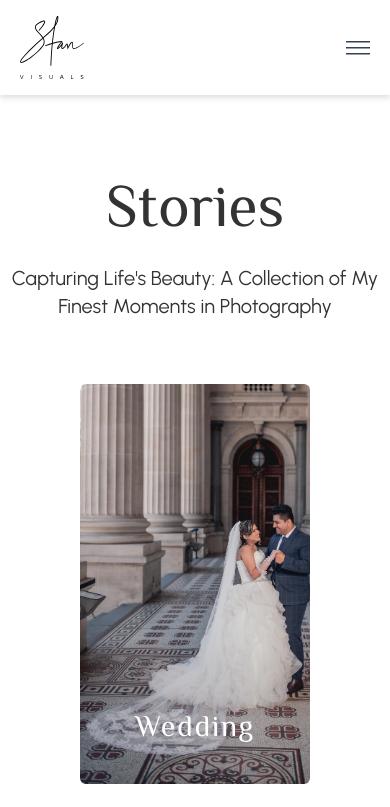
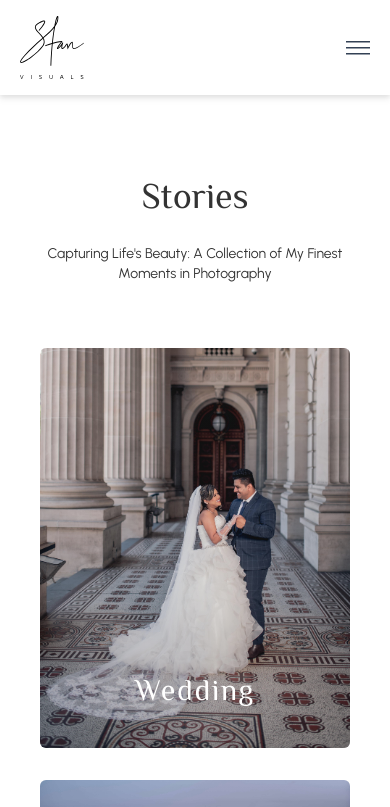
Before and after one commit to Alapottra-troj1n/susnat-portfolio, a React (Vite) app: page /stories in a window 390 px wide. Shown: the top 807 px of the page. Built offline with nearby package versions, Linux system fonts and the light colour scheme.

Commit message:
created story page

```diff
--- a/src/components/Home/RecentStories.jsx
+++ b/src/components/Home/RecentStories.jsx
@@ -10,6 +10,7 @@ const RecentStories = () => {
   const [loading, setLoading] = useState(false)
 
   useEffect(() => {
+    window.scrollTo(0, 0);
     setLoading(true)
     client
       .fetch(
--- a/src/components/reusables/PhotoCard.jsx
+++ b/src/components/reusables/PhotoCard.jsx
@@ -2,13 +2,13 @@ import React from "react";
 import { Link } from "react-router-dom";
 const PhotoCard = ({ story }) => {
   return (
-    <Link to={`story/${story.slug}`} className="w-full">
+    <Link to={`/story/${story.slug}`} className="w-full">
     <div
       style={{ backgroundImage: `url(${story.mainImage})` }}
-      className="h-[20rem] lg:h-[30rem]  relative bg-cover bg-center rounded-md overflow-hidden"
+      className="h-[20rem] 2xl:h-[30rem]  relative bg-cover bg-center rounded-md overflow-hidden"
     >
       <div class="absolute inset-0 bg-gradient-to-t from-black/60 to-transparent opacity-100 hover:opacity-0 transition duration-500 ease-out"></div>
-      <p class="relative z-10 text-white font-display text-center top-[13rem] lg:top-[20rem] text-2xl">{story.title}</p>
+      <p class="relative z-10 text-white font-display text-center top-[13rem] 2xl:top-[20rem] text-2xl">{story.title}</p>
     </div>
     </Link>
   );
--- a/src/pages/Stories.jsx
+++ b/src/pages/Stories.jsx
@@ -9,14 +9,14 @@ export default function Stories() {
 
   return (
     <div>
-      <div className="pt-44 lg:px-36 bg-cover bg-center ">
-        <h2 className="font-display text-6xl text-center ">Stories</h2>
-        <p className="text-center font-primary font-normal text-xl mt-7">
+      <div className="pt-44 lg:px-36 px-10 bg-cover bg-center ">
+        <h2 className="font-display text-4xl lg:text-6xl text-center ">Stories</h2>
+        <p className="text-center font-primary font-normal text-sm lg:text-xl mt-7">
           Capturing Life's Beauty: A Collection of My Finest Moments in
           Photography
         </p>
       </div>
-      <div className="pt-16 pb-10 lg:pb-52 grid grid-cols-1 md:grid-cols-2 lg:grid-cols-3 px-20 lg:px-64 mx-auto text-center gap-8">
+      <div className="pt-16 pb-10 lg:pb-52 grid grid-cols-1 md:grid-cols-2 lg:grid-cols-3 px-10 lg:px-64 mx-auto text-center gap-8">
         <Link to='/stories/wedding' >
           <div style={{ backgroundImage: `url(${'/wedding.jpg'})` }} className="relative rounded-md overflow-hidden min-h-[25rem] p-5 bg-cover text-white tracking-widest">
           <div class="absolute inset-0 bg-gradient-to-t from-black/20 to-transparent opacity-100 hover:opacity-0 transition duration-500 ease-out"></div>
--- a/src/pages/stories/Birthday.jsx
+++ b/src/pages/stories/Birthday.jsx
@@ -1,12 +1,17 @@
 import React, { useEffect, useState } from "react";
 import client from "../../utils/sanity";
+import PhotoCard from "../../components/reusables/PhotoCard";
 
 export default function Birthday() {
-
   const [loading, setLoading] = useState(false);
-  const [birthdays, setBirthdays] = useState([]);
-  console.log(birthdays)
-  const query = `*[_type == "story" && categories[0]->.title == "Birthday"]`
+  const [birthdays, setBirthdays] = useState(null);
+  console.log(birthdays);
+  const query = `*[_type == "story" && categories[0]->.title == "Birthday"] | order(_createdAt desc) [0...5] {
+    "slug": slug.current,
+    "_id": _id,
+    "title": title,
+    "mainImage": mainImagePC.asset->url,
+  }`;
 
   useEffect(() => {
     setLoading(true);
@@ -21,11 +26,26 @@ export default function Birthday() {
         setLoading(false);
       });
   }, []);
+  console.log(birthdays);
 
   return (
-   <div className='pt-36 pb-10'>
-          <h2 className='text-center font-display text-3xl'>Birthdays Unveiled: Capturing the Essence of Celebration</h2>
-          <p className='font-primary text-center mt-3 text-lg'>Preserving Your Special Day, One Click at a Time</p>
-   </div>
-  )
+    <div className="pt-36 pb-10">
+      <h2 className="text-center font-display text-3xl">
+        Birthdays Unveiled: Capturing the Essence of Celebration
+      </h2>
+      <p className="font-primary text-center mt-3 text-lg">
+        Preserving Your Special Day, One Click at a Time
+      </p>
+
+      <div className="px-20 mx-auto grid grid-cols-3 py-6 mt-10">
+        {birthdays && (
+          birthdays.map((story) => <PhotoCard story={story} />)
+        )}
+
+      </div>
+      {
+        !birthdays && <p className="text-center">No Stories Found</p>
+      }
+    </div>
+  );
 }
```
